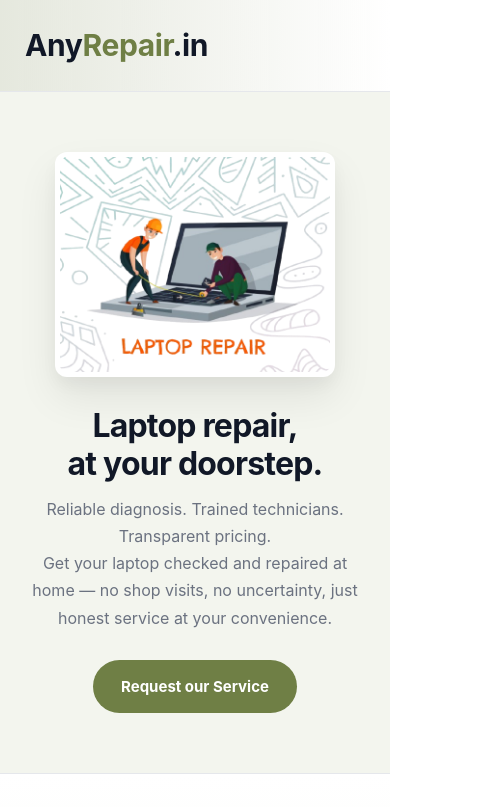
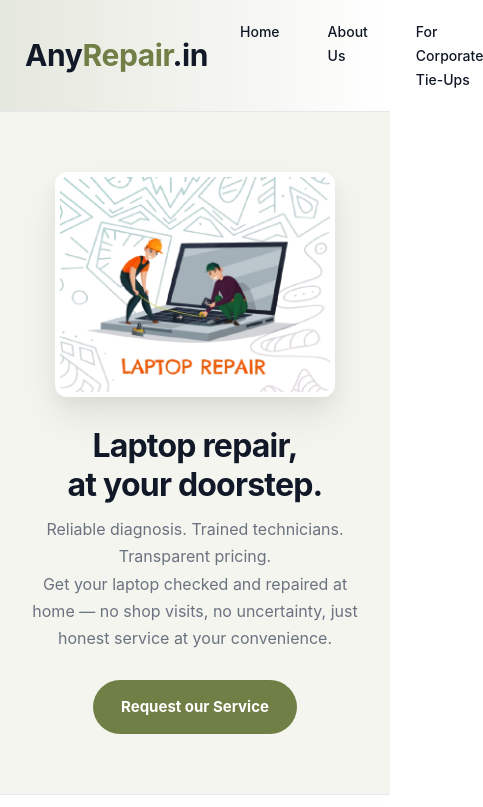
Before and after one commit to Surajkumar-24/anyrepair, a plain HTML site: page index.html in a window 390 px wide. Shown: the top 807 px of the page, 483 px wide, since content can reach past the window. Drawn offline with Linux system fonts and the light colour scheme.

Commit message:
Update style.css

```diff
--- a/style.css
+++ b/style.css
@@ -330,8 +330,12 @@
     padding: 14px 28px;
   }
 
-  /* NAV LINKS (TEMPORARY HIDE) */
   .nav-links {
-    display: none;
-  }
+  display: flex;
+  gap: 16px;
 }
+.nav-links a {
+  font-size: 14px;
+}
+
+}
```
